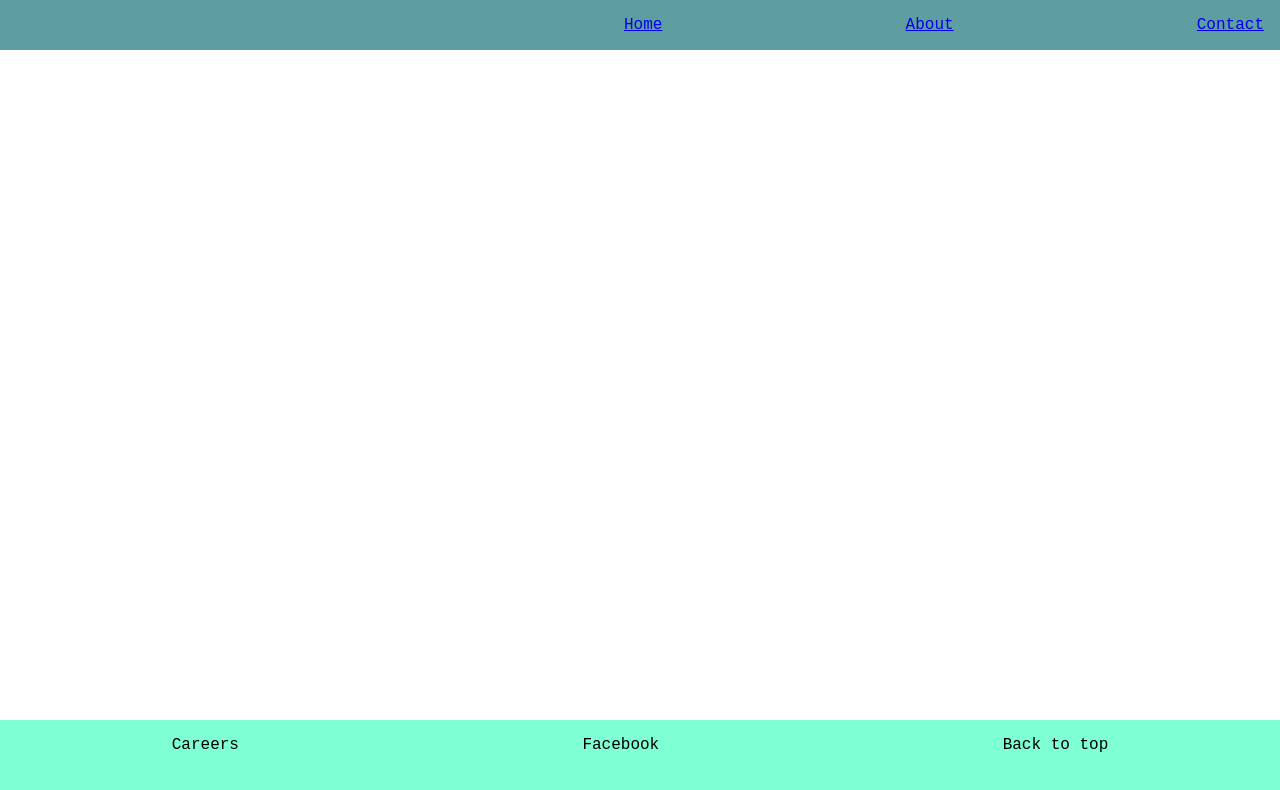
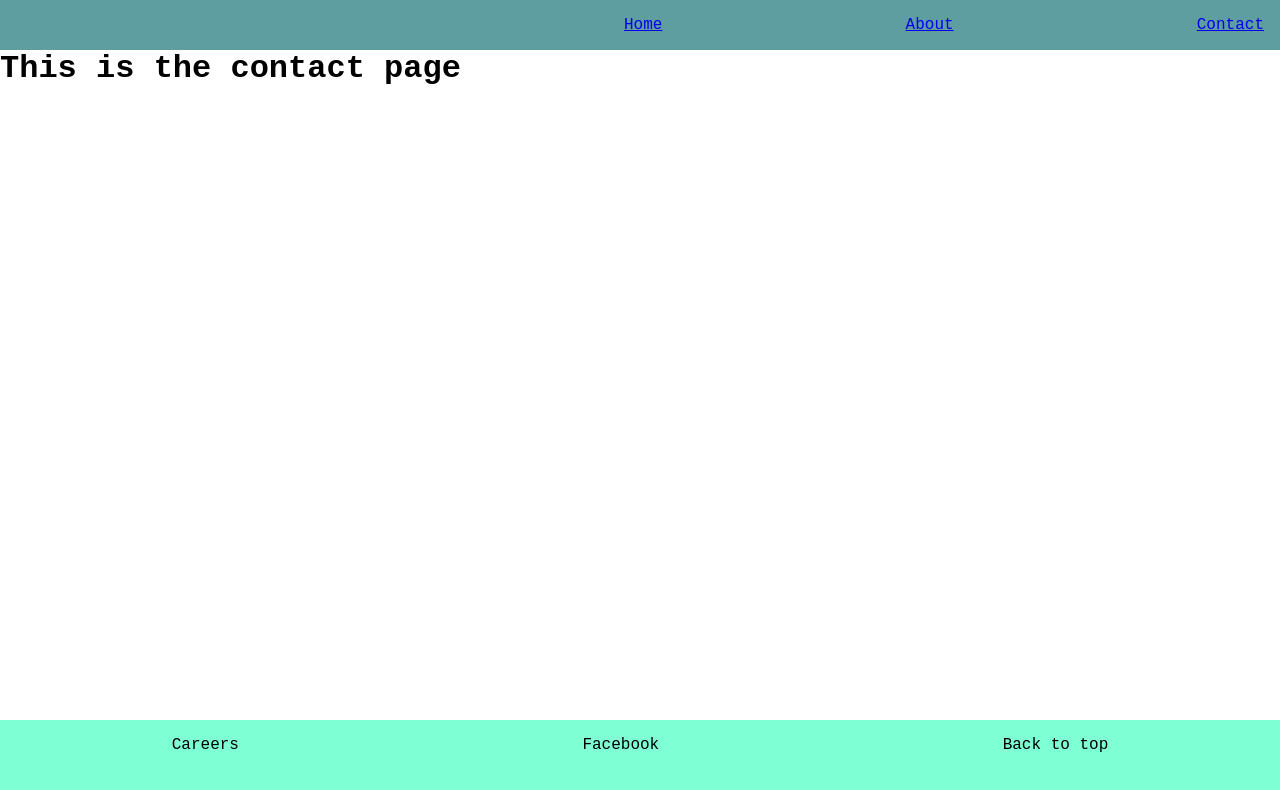
Before and after one commit to dankified/react-practice-app, a React (Create React App) app: page /contact in a window 1280 px wide. Shown: the top 790 px of the page. Built offline with nearby package versions, Linux system fonts and the light colour scheme.

Commit message:
Add Contact component

```diff
--- a/src/components/App.js
+++ b/src/components/App.js
@@ -4,15 +4,21 @@ import Header from './Header';
 import Footer from './Footer';
 import MainContent from './MainContent';
 import About from './About';
+import Contact from './Contact';
 import { BrowserRouter as Router, Route } from 'react-router-dom';
 
 let App = () => {
 	return (
+		//Create Router instance so that we can use client side routing
 		<Router>
 			<div id="main-div">
 				<Header />
+				{/* Define Routes inside Router. Routes have a path and component
+					prop that are mandatory. For the root path be sure to use the exact prop
+				*/}
 				<Route exact path="/" component={ MainContent }></Route>
 				<Route path="/about" component={ About }></Route>
+				<Route path="/contact" component={ Contact }></Route>
 				<Footer />
 			</div>
 		</Router>
--- /dev/null
+++ b/src/components/Contact.js
@@ -0,0 +1,3 @@
+import React from 'react';
+
+export default () => <h1>This is the contact page</h1>
--- a/src/components/Header.js
+++ b/src/components/Header.js
@@ -6,6 +6,9 @@ const Header = () => {
 	return (
 		<navbar className="nav">
 			<ul>
+				{/* Link takes a to prop. When clicked, Link will update your current URL
+				to that specified in the to prop. Therefore rendering the component bound
+				to that specific path */}
 				<Link to="/">Home</Link>
 				<Link to="/about">About</Link>
 				<Link to="/contact">Contact</Link>
```
